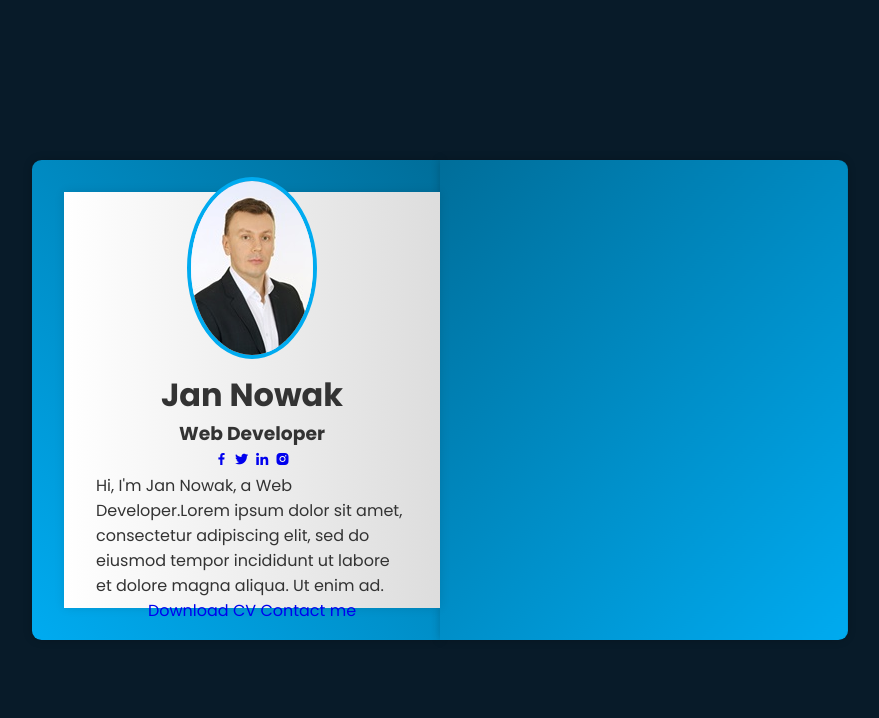
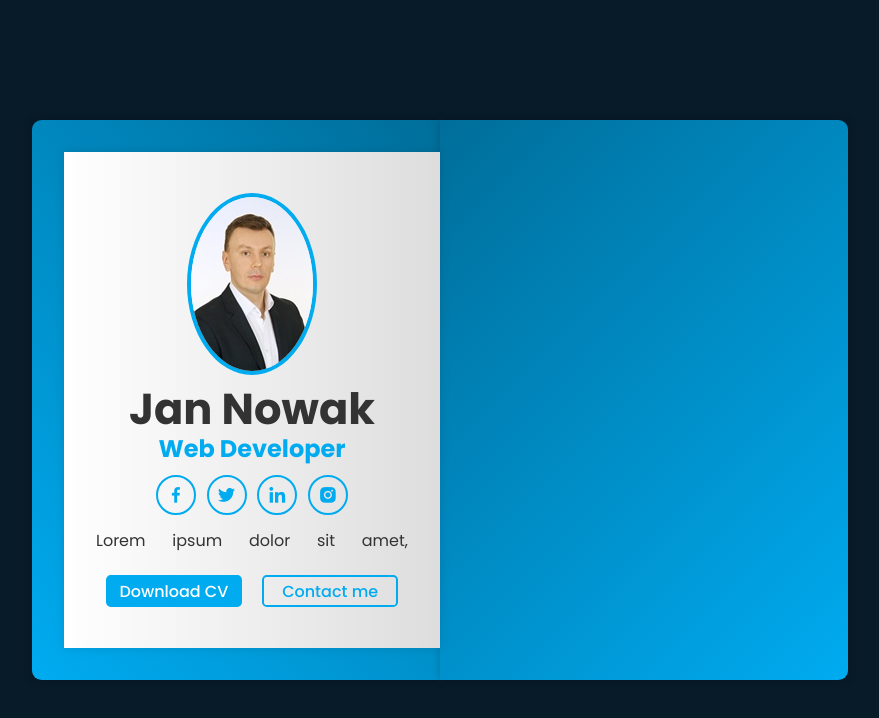
Before and after one commit to Szsz1987/3D-Portfolio-Website, a website: page index.html in a window 1280 px wide. Shown: the whole page, without its empty margins (200-1079 px from the left). Drawn offline with nearby package versions, Linux system fonts and the light colour scheme; files that its build step writes are made by us from their sources.

Commit message:
Finish profile page

```diff
--- a/index.html
+++ b/index.html
@@ -32,8 +32,8 @@
                             <a href="#"><i class='bx bxl-linkedin'></i></a>
                             <a href="#"><i class='bx bxl-instagram-alt' ></i></a>
                         </div>
-
-                        <p>Hi, I'm Jan Nowak, a Web Developer.Lorem ipsum dolor sit amet, consectetur adipiscing elit, sed do eiusmod tempor incididunt ut labore et dolore magna aliqua. Ut enim ad.
+                        <p>
+                            Lorem ipsum dolor sit amet, consectetur adipiscing elit, sed do eiusmod tempor incididunt ut labore et dolore magna aliqua. Ut enim ad minim veniam, quis nostrud exercitation ullamco laboris nisi ut aliquip ex ea commodo consequat. Duis aute irure dolor in reprehenderit in voluptate velit esse cillum dolore eu fugiat nulla pariatur. Excepteur sint occaecat cupidatat non proident, sunt in culpa qui officia deserunt mollit anim id est laborum.
                         </p>
                         <div class="btn-box">
                             <a href="#" class="btn">Download CV</a>
--- a/sass/style.scss
+++ b/sass/style.scss
@@ -34,7 +34,7 @@ body{
 .wrapper{
   position: relative;
   width: 51rem;
-  height: 30rem;
+  height: 35rem;
   padding: 2rem;
 }
 
@@ -89,3 +89,78 @@ body{
   border: .25rem solid var(--main-color);
   margin-bottom: .8rem;
 }
+
+.profile-page h1{
+  font-size: 2.7rem;
+  line-height: 1;
+}
+
+.profile-page h3{
+  font-size: 1.5rem;
+  color: var(--main-color);
+}
+
+.profile-page .social-media{
+  margin: .6rem 0 .8rem;
+}
+
+.profile-page .social-media a{
+  display: inline-flex;
+  justify-content: center;
+  align-items: center;
+  width: 2.5rem;
+  height: 2.5rem;
+  background: transparent;
+  border: var(--border);
+  border-radius: 50%;
+  font-size: 1.3rem;
+  color: var(--main-color);
+  margin: 0 .2rem;
+  transition: .5s;
+}
+
+.profile-page .social-media a:hover{
+  background: var(--main-color);
+  color: var(--white-color);
+}
+
+.profile-page p{
+  text-align: justify;
+  overflow-y: auto;
+  max-height: 28px;
+}
+
+.profile-page .btn-box{
+  margin-top: 1.2rem;
+}
+
+.btn{
+  display: inline-flex;
+  justify-content: center;
+  align-items: center;
+  width: 8.5rem;
+  height: 2rem;
+  background: var(--main-color);
+  border: var(--border);
+  border-radius: .3rem;
+  font-size: 1rem;
+  color: var(--white-color);
+  font-weight: 500;
+  margin: 0 .5rem;
+  transition: .5s;
+}
+
+.btn:hover{
+  background: transparent;
+  color: var(--main-color);
+}
+
+.btn-box .btn:nth-child(2){
+  background: transparent;
+  color: var(--main-color);
+}
+
+.btn-box .btn:nth-child(2):hover{
+  background: var(--main-color);
+  color: var(--white-color);
+}
```
Also changed, not shown: css/style.css, 1 other file.
